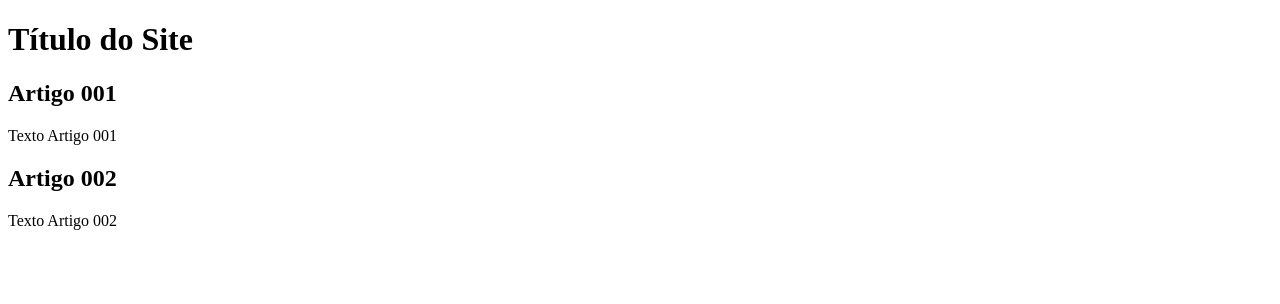
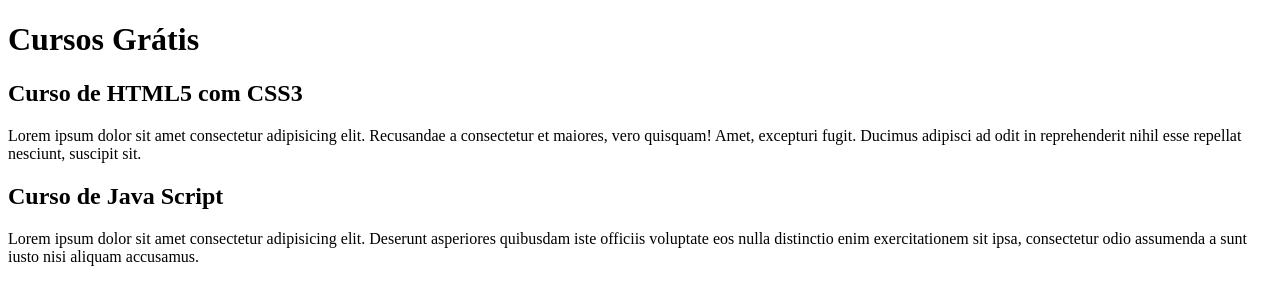
Before and after one commit to rayssa-aguiar/Projeto-Site, a plain HTML site: page index.html in a window 1280 px wide. Drawn offline with Linux system fonts and the light colour scheme.

Commit message:
comecei a escrever o conteúdo

```diff
--- a/index.html
+++ b/index.html
@@ -9,15 +9,15 @@
 <body>
     <main>
         <header>
-            <h1>Título do Site</h1>
+            <h1>Cursos Grátis</h1>
         </header>
         <article>
-            <h2>Artigo 001</h2>
-            <p>Texto Artigo 001</p>
+            <h2>Curso de HTML5 com CSS3</h2>
+            <p>Lorem ipsum dolor sit amet consectetur adipisicing elit. Recusandae a consectetur et maiores, vero quisquam! Amet, excepturi fugit. Ducimus adipisci ad odit in reprehenderit nihil esse repellat nesciunt, suscipit sit.</p>
         </article>
         <article>
-            <h2>Artigo 002</h2>
-            <p>Texto Artigo 002</p>
+            <h2>Curso de Java Script</h2>
+            <p>Lorem ipsum dolor sit amet consectetur adipisicing elit. Deserunt asperiores quibusdam iste officiis voluptate eos nulla distinctio enim exercitationem sit ipsa, consectetur odio assumenda a sunt iusto nisi aliquam accusamus.</p>
         </article>
     </main>
 </body>
```
